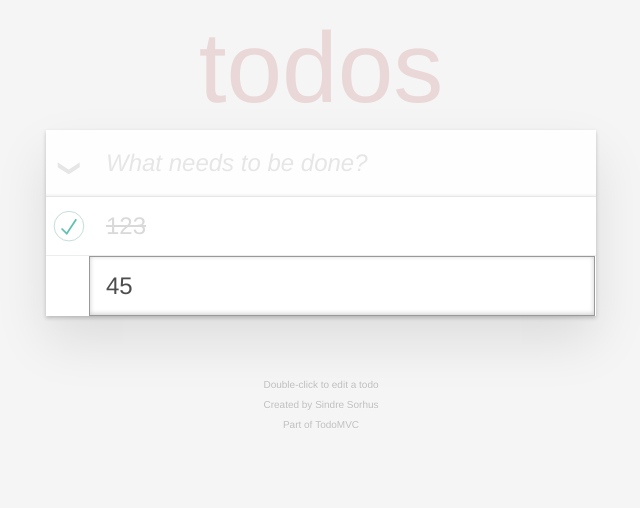
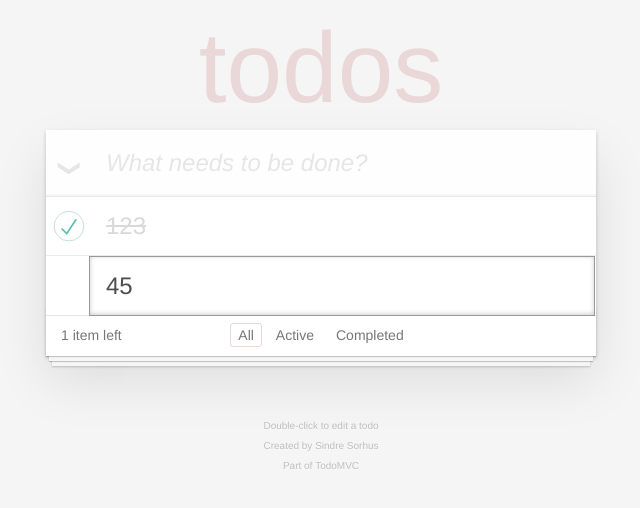
Before and after one commit to aotemj/todomvc-react, a React (Create React App) app: page / in a window 1280 px wide. Shown: the top 508 px of the page, without its empty margins (319-959 px from the left). Built offline with nearby package versions, Linux system fonts and the light colour scheme.

Commit message:
#新增底部静态布局#

```diff
--- a/src/App/App.js
+++ b/src/App/App.js
@@ -1,36 +1,38 @@
-import React, { Component } from "react";
+import React, {Component} from "react";
 import "./App.css";
 import Header from "../Header/Header";
 import Main from "../Main/Main";
 import Footer from "../Footer/Footer"
+
 class App extends Component {
-  constructor(){
+    constructor() {
         super();
         this.addNewTodo = this.addNewTodo.bind(this)
         this.toggleStatus = this.toggleStatus.bind(this)
         this.delItem = this.delItem.bind(this)
         this.toggleEditing = this.toggleEditing.bind(this)
-    this.state={
-      todoList:[
+        this.state = {
+            todoList: [
                 {
-          content:'123',
-          completed:true,
-          editing:false
+                    content: '123',
+                    completed: true,
+                    editing: false
                 },
                 {
-          content:'45',
-          completed:false,
-           editing:true
+                    content: '45',
+                    completed: false,
+                    editing: true
                 }
             ]
         }
     }
+
     // 新增todo
-  addNewTodo(newTodo){
+    addNewTodo(newTodo) {
         let todoList = this.state.todoList;
         todoList.push({
-      content:newTodo,
-      completed:false
+            content: newTodo,
+            completed: false
         });
         this.setState({
             todoList
@@ -38,37 +40,39 @@ class App extends Component {
     }
 
     // 切换完成
-  toggleStatus(index){
+    toggleStatus(index) {
         let todoList = this.state.todoList;
-    let completed=todoList[index].completed;
-    todoList[index].completed=!completed
+        let completed = todoList[index].completed;
+        todoList[index].completed = !completed
         this.setState({
             todoList
         })
     }
 
     // 删除todo
-    delItem(index){
+    delItem(index) {
         let todoList = this.state.todoList;
-      todoList.splice(index,1)
+        todoList.splice(index, 1)
         this.setState({
             todoList
         })
     }
+
     // 切换编辑
-    toggleEditing(index){
+    toggleEditing(index) {
         let todoList = this.state.todoList;
         let editing = todoList[index].editing
-      todoList.forEach((item,index1)=>{
-        if(index1!==index){
-          item.editing=false
+        todoList.forEach((item, index1) => {
+            if (index1 !== index) {
+                item.editing = false
             }
         })
-      todoList[index].editing =!editing;
+        todoList[index].editing = !editing;
         this.setState({
             todoList
         })
     }
+
     render() {
         return (
             <div className="App">
@@ -80,8 +84,24 @@ class App extends Component {
                         toggleEditing={this.toggleEditing}
                         delItem={this.delItem}
                     />
+                    <footer id="footer" style={{display: 'block'}}>
+                        <span id="todo-count"><strong>1</strong> item left</span>
+                        <ul id="filters">
+                            <li>
+                                <a className="selected" href="#/all">All</a>
+                            </li>
+                            <li>
+                                <a href="#/active">Active</a>
+                            </li>
+                            <li>
+                                <a href="#/completed">Completed</a>
+                            </li>
+                        </ul>
+
+                    </footer>
                 </section>
-        <Footer />
+
+                <Footer/>
             </div>
         );
     }
--- a/src/index.css
+++ b/src/index.css
@@ -103,7 +103,7 @@ body {
     padding: 16px 16px 16px 60px;
     border: none;
     background: rgba(0, 0, 0, 0.003);
-	box-shadow: inset 0 -2px 1px rgba(0,0,0,0.03);
+    box-shadow: inset 0 -2px 1px rgba(0, 0, 0, 0.03);
 }
 
 .main {
@@ -253,7 +253,7 @@ body {
     margin-bottom: -1px;
 }
 
-.footer {
+#footer {
     color: #777;
     padding: 10px 15px;
     height: 20px;
@@ -261,7 +261,7 @@ body {
     border-top: 1px solid #e6e6e6;
 }
 
-.footer:before {
+#footer:before {
     content: '';
     position: absolute;
     right: 0;
@@ -276,16 +276,16 @@ body {
     0 17px 2px -6px rgba(0, 0, 0, 0.2);
 }
 
-.todo-count {
+#todo-count {
     float: left;
     text-align: left;
 }
 
-.todo-count strong {
+#todo-count strong {
     font-weight: 300;
 }
 
-.filters {
+#filters {
     margin: 0;
     padding: 0;
     list-style: none;
@@ -294,11 +294,11 @@ body {
     left: 0;
 }
 
-.filters li {
+#filters li {
     display: inline;
 }
 
-.filters li a {
+#filters li a {
     color: inherit;
     margin: 3px;
     padding: 3px 7px;
@@ -307,11 +307,11 @@ body {
     border-radius: 3px;
 }
 
-.filters li a:hover {
+#filters li a:hover {
     border-color: rgba(175, 47, 47, 0.1);
 }
 
-.filters li a.selected {
+#filters li a.selected {
     border-color: rgba(175, 47, 47, 0.2);
 }
 
@@ -354,7 +354,7 @@ html .clear-completed:active {
 	Hack to remove background from Mobile Safari.
 	Can't use it globally since it destroys checkboxes in Firefox
 */
-@media screen and (-webkit-min-device-pixel-ratio:0) {
+@media screen and (-webkit-min-device-pixel-ratio: 0) {
     .toggle-all,
     .todo-list li .toggle {
         background: none;
@@ -374,6 +374,7 @@ html .clear-completed:active {
         bottom: 10px;
     }
 }
+
 #main,
 #footer {
     display: none;
--- a/src/index.js
+++ b/src/index.js
@@ -1,9 +1,9 @@
 import React from 'react';
 import ReactDOM from 'react-dom';
 import './base.css';
-import './index.css'
+import './index.css';
 import App from './App/App';
 import registerServiceWorker from './registerServiceWorker';
 
-ReactDOM.render(<App />, document.getElementById('root'));
+ReactDOM.render(<App/>, document.getElementById('root'));
 registerServiceWorker();
```
Also changed, not shown: src/Main/Main.js (+6 -4 lines). Lines whose indentation alone changed are shown as unchanged.
